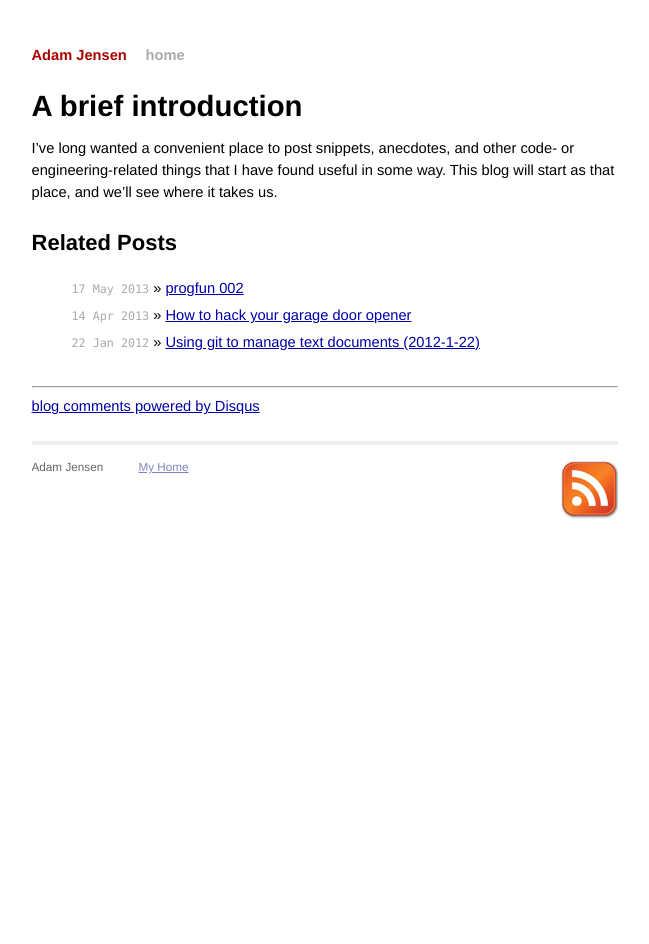
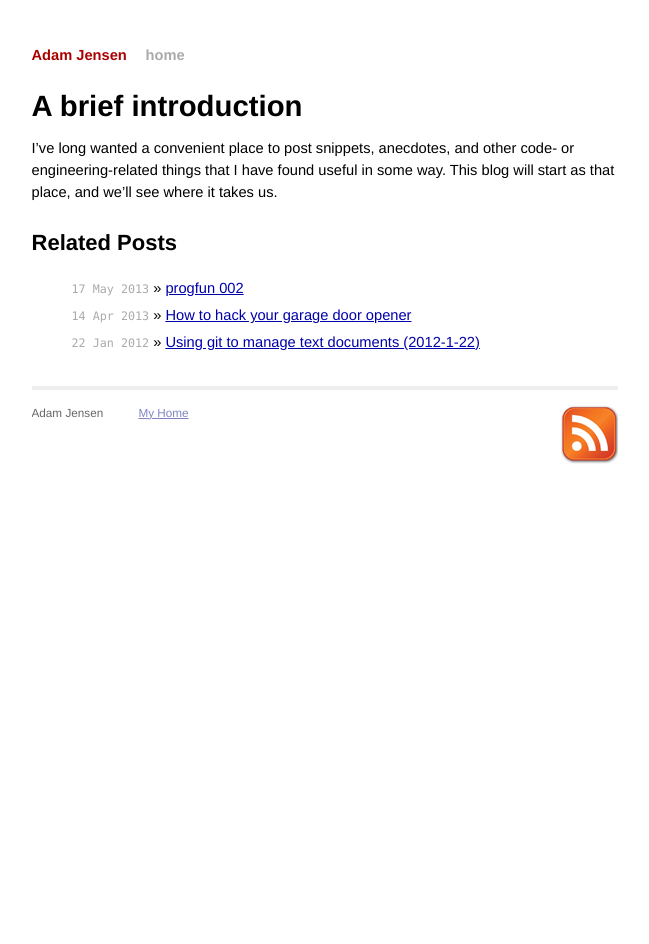
Before and after one commit to acj/acj.github.com, a Jekyll site: the page built from _posts/2011-10-10-hello-world.markdown, in a window 1280 px wide. Shown: the whole page, without its empty margins (315-964 px from the left). Built offline with Jekyll 4.4.1, drawn with Linux system fonts in a browser that asks for light colours; Markdown is read by kramdown in place of the engine named in the settings; comment, search, counter and statistics services are not loaded.

Commit message:
Remove disqus

```diff
--- a/_layouts/post.html
+++ b/_layouts/post.html
@@ -13,16 +13,3 @@
     {% endfor %}
   </ul>
 </div>
-
-<hr/>
-
-<div id="disqus_thread"></div>
-<script type="text/javascript">
-    (function() {
-        var dsq = document.createElement('script'); dsq.type = 'text/javascript'; dsq.async = true;
-        dsq.src = 'http://acjatgithub.disqus.com/embed.js';
-        (document.getElementsByTagName('head')[0] || document.getElementsByTagName('body')[0]).appendChild(dsq);
-    })();
-</script>
-<noscript>Please enable JavaScript to view the <a href="http://disqus.com/?ref_noscript">comments powered by Disqus.</a></noscript>
-<a href="http://disqus.com" class="dsq-brlink">blog comments powered by <span class="logo-disqus">Disqus</span></a>
```
